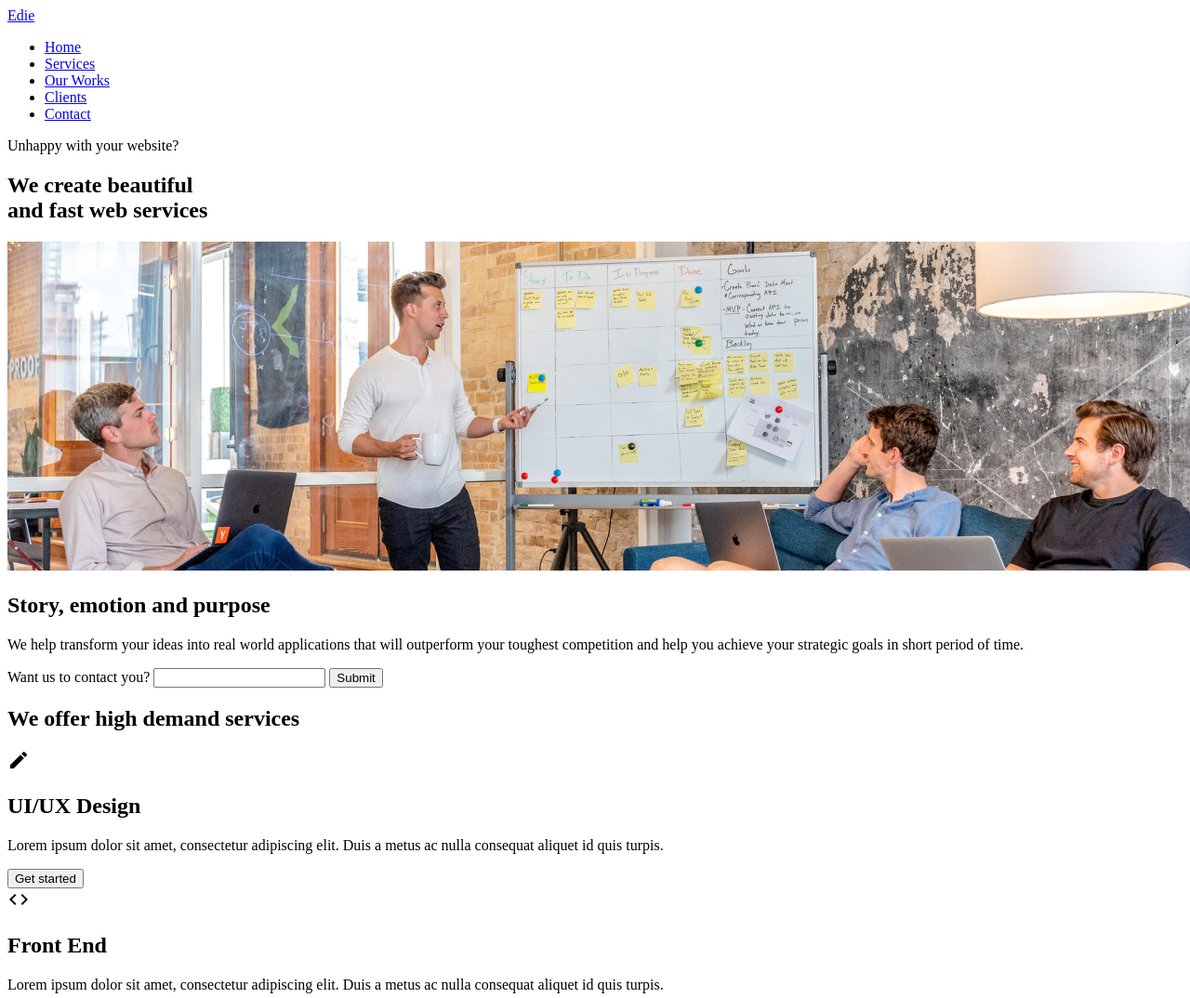
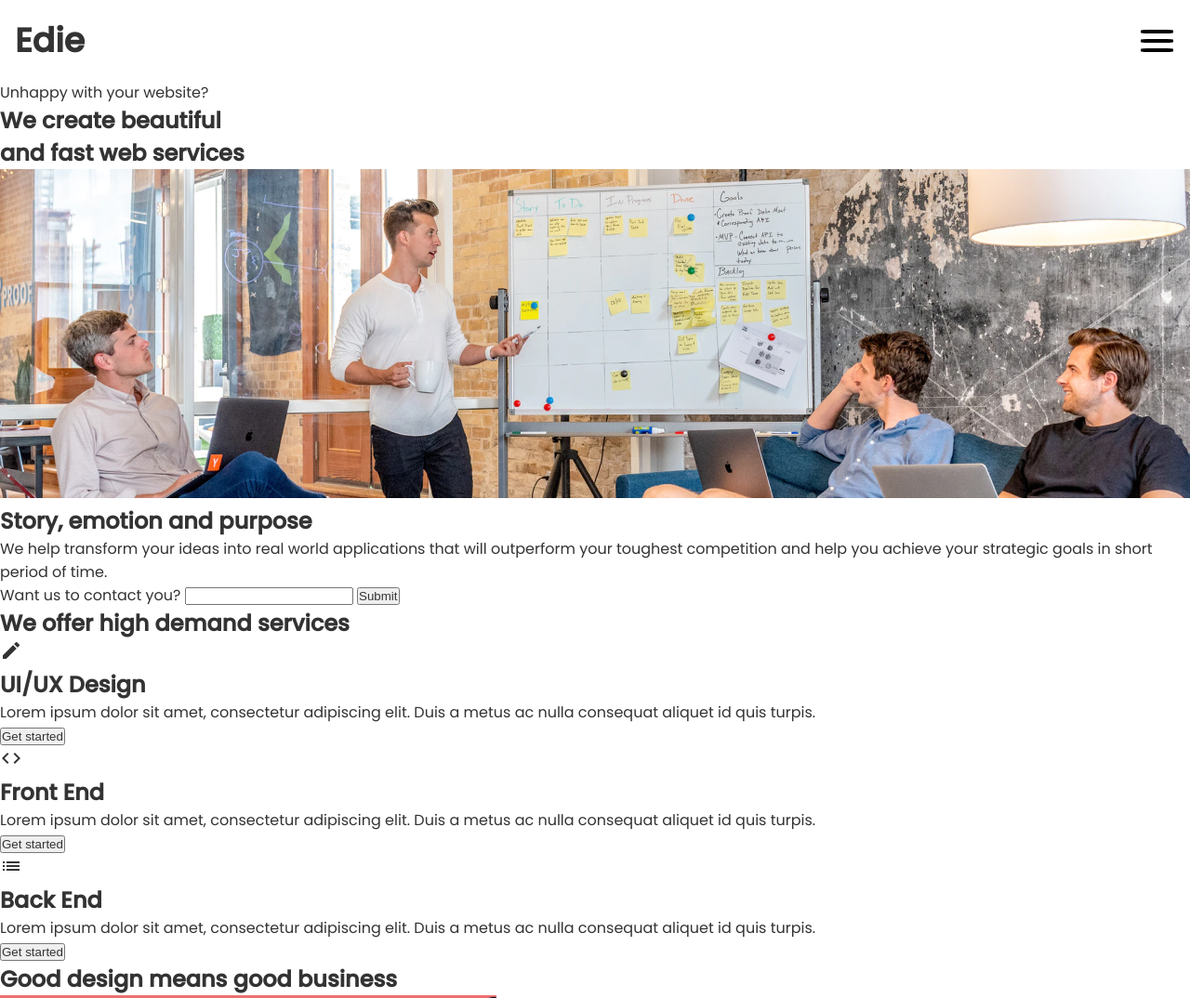
Before and after one commit to malgo-slota/edie-homepage, a plain HTML site: page index.html in a window 1280 px wide. Shown: the top 1074 px of the page at 93% size. Drawn offline with Linux system fonts and the light colour scheme.

Commit message:
nav style

```diff
--- a/index.html
+++ b/index.html
@@ -6,6 +6,7 @@
       name="viewport"
       content="width=device-width, initial-scale=1, maximum-scale=5"/>
 
+    <link href="style.css" rel="stylesheet" />
     <link href="https://fonts.googleapis.com/css2?family=Poppins:wght@400;500&display=swap" rel="stylesheet"/>
 
     <link href="https://fonts.googleapis.com/icon?family=Material+Icons" rel="stylesheet">
@@ -16,15 +17,21 @@
 <body>
     <!-- navbar -->
     <nav class="navbar-container">
-        <a href="#" class="navbar-logo">
-            Edie
-        </a>
+        <div class="nav-flex">
+            <a href="#" class="navbar-logo">
+                Edie
+            </a>
+            <button class="nav-toggle">
+                <span class="hamburger"></span>
+            </button>
+        </div>
+
         <ul class="navbar-links">
-            <li><a href="#">Home</a></li>
-            <li><a href="#">Services</a></li>
-            <li><a href="#">Our Works</a></li>
-            <li><a href="#">Clients</a></li>
-            <li><a href="#">Contact</a></li>
+            <li class="nav-item"><a href="#">Home</a></li>
+            <li class="nav-item"><a href="#">Services</a></li>
+            <li class="nav-item"><a href="#">Our Works</a></li>
+            <li class="nav-item"><a href="#">Clients</a></li>
+            <li class="nav-item"><a href="#">Contact</a></li>
         </ul>
     </nav>
     <!-- hero section -->
@@ -157,4 +164,6 @@
         </div>
         <p>created by malgo-slota - devChallenges.io</p>
     </footer>
+
+    <script src="index.js"></script>
 </body>
--- /dev/null
+++ b/index.js
@@ -0,0 +1,6 @@
+const navToggle = document.querySelector(".nav-toggle");
+const navbarLinks = document.querySelector(".navbar-links");
+
+navToggle.addEventListener("click", () => {
+    navbarLinks.classList.toggle('navbar-links--visible');
+})
--- /dev/null
+++ b/style.css
@@ -0,0 +1,99 @@
+*, *::before, *::after {
+        color: #333333;
+        margin: 0px;
+        padding: 0;
+        box-sizing: border-box;
+    }
+
+body {
+        font-family: "Poppins", sans-serif;
+        background: #FFF;
+      }
+
+li {
+    list-style-type: none;
+}
+
+a {
+    text-decoration: none;
+}
+
+.navbar-container{
+    padding: 1em;
+
+}
+
+.nav-flex {
+    display: flex;
+    align-items: center;
+    justify-content: space-between;
+}
+
+.navbar-logo{
+    font-size: 36px;
+    font-weight: 800;
+}
+
+.nav-toggle {
+    cursor: pointer;
+    border: none;
+    width: 3em;
+    height: 3em;
+    padding: 0em;
+    background: none;
+}
+
+/* hamburger */
+.hamburger {
+    position: relative;
+}
+
+.hamburger,
+.hamburger::before,
+.hamburger::after {
+    display: block;
+    margin: 0 auto;
+    height: 4px;
+    width: 35px;
+    border-radius: 20%;
+    background: black;
+}
+
+.hamburger::before,
+.hamburger::after {
+    content: '';
+    width: 100%;
+}
+
+.hamburger::before {
+    transform: translateY(-10px);
+}
+
+.hamburger::after {
+    transform: translateY(6px);
+}
+/* end of hamburger */
+
+.navbar-links{
+    visibility: hidden;
+    height: 0;
+    position: absolute;
+}
+
+.navbar-links--visible{
+    visibility: visible;
+    height: auto;
+    position: relative;
+    text-align: center;
+    height: 100vh;
+}
+
+.nav-item{
+    padding: 2em;
+    font-size: 1.5em;
+}
+
+.nav-item:hover {
+    font-size: 2em;
+    transition: all 0.3s ease-in-out;
+}
```
